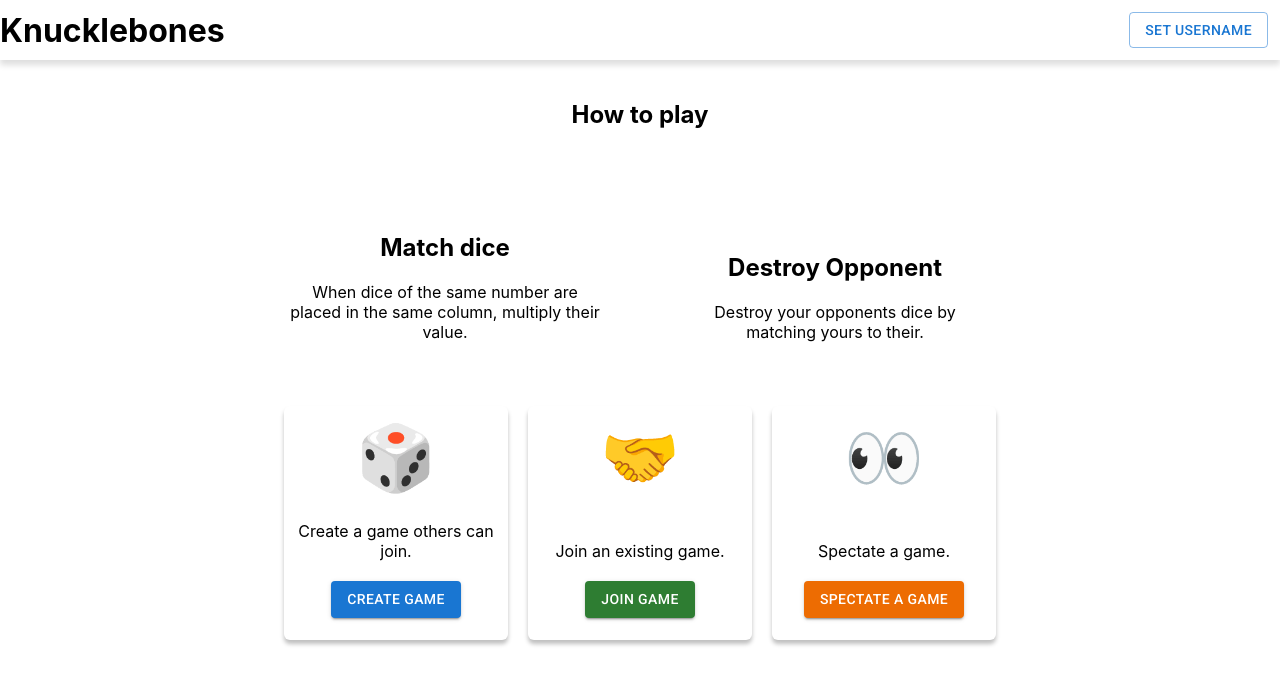
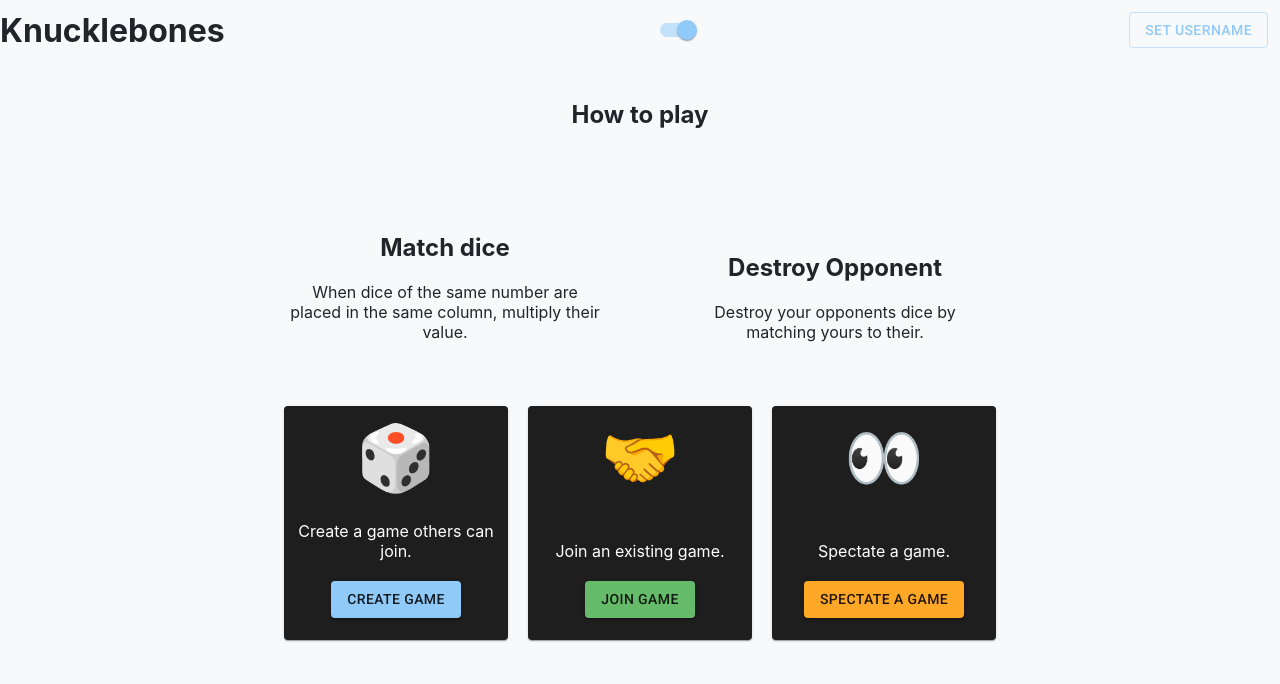
Before and after one commit to raphaelzin/knucklebones, a React (Create React App) app in the folder web/: page / in a window 1280 px wide. Shown: the top 684 px of the page. Built offline with nearby package versions, Linux system fonts and the light colour scheme.

Commit message:
Adds simple theme switching feature

```diff
--- a/web/src/App.css
+++ b/web/src/App.css
@@ -1,39 +1,5 @@
 .App {
   text-align: center;
   height: 100%;
+  /* background-color: #282c34; */
 }
-
-.App-logo {
-  height: 40vmin;
-  pointer-events: none;
-}
-
-@media (prefers-reduced-motion: no-preference) {
-  .App-logo {
-    animation: App-logo-spin infinite 20s linear;
-  }
-}
-
-.App-header {
-  background-color: #282c34;
-  min-height: 100vh;
-  display: flex;
-  flex-direction: column;
-  align-items: center;
-  justify-content: center;
-  font-size: calc(10px + 2vmin);
-  color: white;
-}
-
-.App-link {
-  color: #61dafb;
-}
-
-@keyframes App-logo-spin {
-  from {
-    transform: rotate(0deg);
-  }
-  to {
-    transform: rotate(360deg);
-  }
-}
--- a/web/src/App.tsx
+++ b/web/src/App.tsx
@@ -1,12 +1,49 @@
+import { createTheme } from '@mui/material/styles';
+import { ThemeProvider } from '@mui/system';
+import { createContext, useState } from 'react';
 import { Outlet, Route, Routes } from 'react-router-dom';
+import styled from 'styled-components';
 import './App.css';
 import { MainLayout } from './layouts/MainLayout';
 import { GamePage } from './pages/Game/GamePage';
 import { HomePage } from './pages/home/Home';
+import getTheme, { Theme } from './style/theme'
+
+const darkTheme = createTheme({
+  palette: {
+    mode: 'dark',
+  },
+});
+
+interface ThemeContextProps {
+  theme: Theme;
+  toggleTheme: () => void;
+}
+
+export const ThemeContext = createContext<ThemeContextProps>({
+  theme: getTheme(false),
+  toggleTheme: () => { },
+});
+
+const StyledApp = styled.div`
+  text-align: center;
+  height: 100%;
+  background-color: ${(p) => p.theme.backgroundColor};
+`
 
 function App() {
+  const [isDarkMode, setIsDarkMode] = useState<boolean>(false);
+
+  const theme: Theme = getTheme(isDarkMode);
+
+  const toggleTheme = () => {
+    setIsDarkMode((prevMode) => !prevMode);
+  };
+
   return (
-    <div className="App">
+    <ThemeContext.Provider value={{ theme, toggleTheme }} >
+      <ThemeProvider theme={darkTheme}>
+        <StyledApp>
           <Routes>
             <Route
               element={<MainLayout>
@@ -21,7 +58,9 @@ function App() {
               />
             </Route>
           </Routes>
-    </div>
+        </StyledApp>
+      </ThemeProvider>
+    </ThemeContext.Provider>
   );
 }
 
--- a/web/src/components/HomeCard.tsx
+++ b/web/src/components/HomeCard.tsx
@@ -1,3 +1,4 @@
+import { Card } from "@mui/material"
 import { FC, ReactNode } from "react"
 import styled from "styled-components"
 
@@ -8,7 +9,7 @@ export interface HomeCardProps {
   emoji: string
 }
 
-const StyledCard = styled.div`
+const StyledCard = styled(Card)`
   display: flex;
   gap: 10px;
   box-shadow: 0px 4px 4px rgba(0, 0, 0, 0.25);
@@ -29,6 +30,7 @@ const StyledEmoji = styled.div`
 
 export const HomeCard: FC<HomeCardProps> = ({ description, emoji, children, className }) => {
   return (
+
     <StyledCard className={className}>
       <StyledEmoji>
         {emoji}
--- a/web/src/layouts/MainLayout.tsx
+++ b/web/src/layouts/MainLayout.tsx
@@ -1,25 +1,31 @@
-import { FC, ReactNode, useState } from "react";
+import { FC, ReactNode, useContext, useState } from "react";
 import { useCookies } from "react-cookie";
 import styled from "styled-components";
-import { Button, Dialog, DialogActions, DialogContent, DialogContentText, DialogTitle, Icon, TextField } from "@mui/material";
+import { Button, Dialog, DialogActions, DialogContent, DialogContentText, DialogTitle, Switch, TextField, ToggleButton } from "@mui/material";
 import { EditOutlined } from "@mui/icons-material";
+import { ThemeContext } from "../App";
+import { Theme } from "../style/theme";
 
 export interface MainLayoutProps {
   children: ReactNode
 }
 
-const Header = styled.div`
+const Header = styled.div<{ theme: Theme }>`
   height: 60px;
   display: flex;
   justify-content: space-between;
   align-items: center;
   box-shadow: 0px 5px 6px #00000022;
+  background-color: ${(p) => p.theme.backgroundColor};
+  color: ${(p) => p.theme.textColor};
 `
 
 const LayoutContainer = styled.div`
   min-height: 100vh;
   display: flex;
   flex-direction: column;
+  background-color: ${(p) => p.theme.backgroundColor};
+  color: ${(p) => p.theme.textColor};
 `;
 
 const NicknameContainer = styled.div`
@@ -81,10 +87,19 @@ const NicknameEditor: FC = () => {
 }
 
 export const MainLayout: FC<MainLayoutProps> = ({ children }) => {
+  const { theme, toggleTheme } = useContext(ThemeContext)
+  const [checked, setChecked] = useState(true);
+
+  const handleChange = (event: React.ChangeEvent<HTMLInputElement>) => {
+    setChecked(event.target.checked);
+    toggleTheme()
+  };
+
   return (
-    <LayoutContainer>
-      <Header>
+    <LayoutContainer theme={theme}>
+      <Header >
         <h1> Knucklebones </h1>
+        <Switch checked={checked} onChange={handleChange} />
         <NicknameEditor />
       </Header>
       {children}
--- a/web/src/pages/home/Home.tsx
+++ b/web/src/pages/home/Home.tsx
@@ -1,4 +1,4 @@
-import { FC, useState } from "react"
+import { FC, useContext, useState } from "react"
 import { useNavigate } from "react-router-dom"
 import styled from "styled-components"
 import { HomeCard } from "../../components/HomeCard"
@@ -6,6 +6,8 @@ import { RuleDescription } from "../../components/Rules/RuleDescription"
 import { requestRoomCreation, requestRoomPlayerSeat } from "./HomeController"
 import { useCookies } from "react-cookie";
 import { Button, Dialog, DialogActions, DialogContent, DialogContentText, DialogTitle, TextField } from "@mui/material"
+import { Theme } from "../../style/theme"
+import { ThemeContext } from "../../App"
 
 const HomeContainer = styled.div`
   display: flex;
@@ -13,9 +15,11 @@ const HomeContainer = styled.div`
   padding: 20px;
   align-items: center;
   gap: 24px;
+  background-color: ${(p) => p.theme.backgroundColor};
+  color: ${(p) => p.theme.textColor};
 `
 
-const DefaultRulesContainer = styled.div`
+const DefaultRulesContainer = styled.div<{ theme: Theme }>`
   display: flex;
   gap: 80px;
   align-items: flex-end;
@@ -42,6 +46,7 @@ export const HomePage: FC = () => {
   const [, setIdCookie] = useCookies(["id"])
   const [tokenCookie, setTokenCookie] = useCookies(["token"])
   const [nicknameCookie,] = useCookies(["nickname"])
+  const { theme } = useContext(ThemeContext)
 
   const navigate = useNavigate();
   const [roomCode, setRoomCode] = useState("")
@@ -73,7 +78,7 @@ export const HomePage: FC = () => {
   const [spectateDialogOpen, setSpectateDialogOpen] = useState(false);
 
   return (
-    <HomeContainer>
+    <HomeContainer theme={theme}>
       <h2>How to play</h2>
       <DefaultRulesContainer>
         <>
--- /dev/null
+++ b/web/src/style/theme.ts
@@ -0,0 +1,26 @@
+export interface Theme {
+  primaryColor: string;
+  secondaryColor: string;
+  backgroundColor: string;
+  textColor: string;
+}
+
+const lightTheme: Theme = {
+  primaryColor: "#007bff",
+  secondaryColor: "#6c757d",
+  backgroundColor: "#f8f9fa",
+  textColor: "#212529",
+};
+
+const darkTheme: Theme = {
+  primaryColor: "#61dafb",
+  secondaryColor: "#adb5bd",
+  backgroundColor: "#212529",
+  textColor: "#f8f9fa",
+};
+
+const getTheme = (isDarkMode: boolean): Theme => {
+  return isDarkMode ? darkTheme : lightTheme;
+};
+
+export default getTheme;
```
Lines whose indentation alone changed are shown as unchanged.
